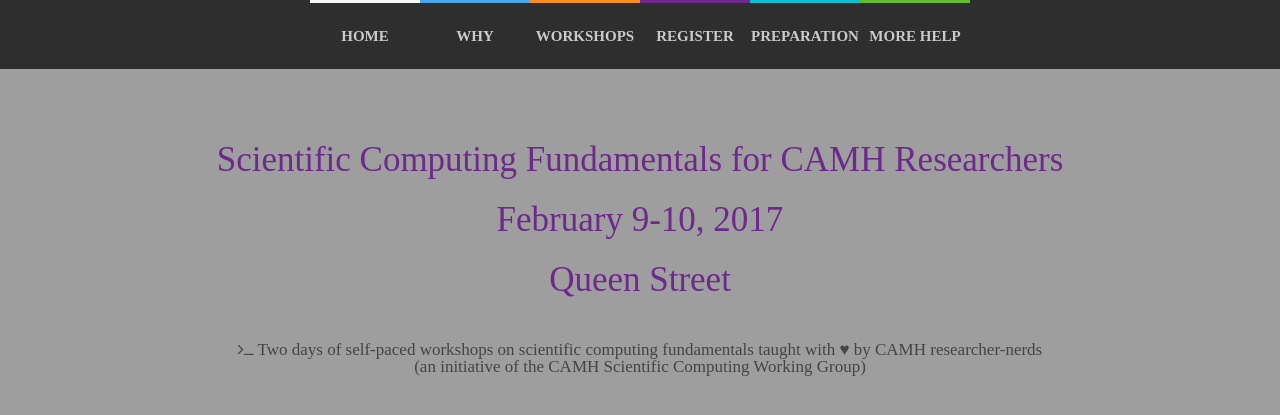
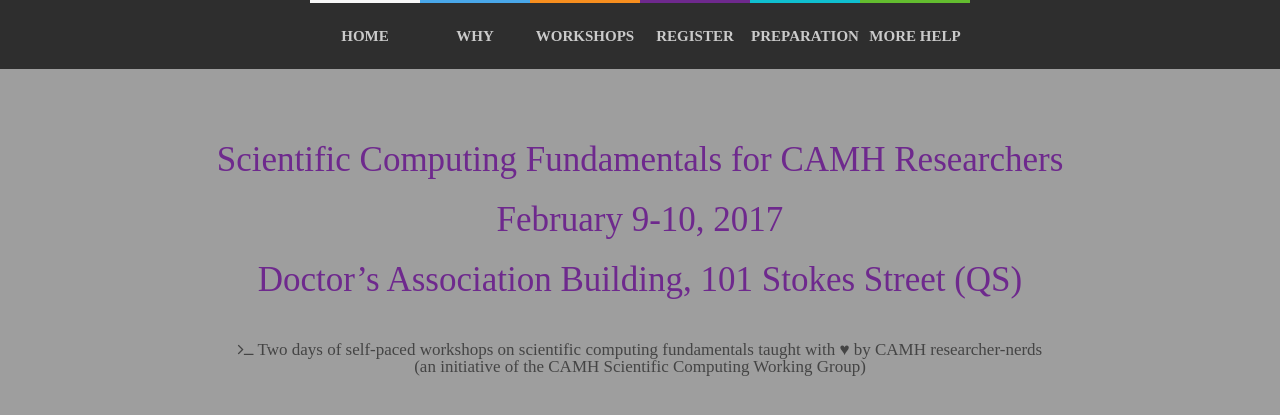
Before and after one commit to CAMH-SCWG/feb-2017-workshops, a Jekyll site: the page built from _posts/2017-01-01-intro.md, in a window 1280 px wide and 1228 px high, cut to the strip 0-425 px from the top of the window. Shown: the top 415 px of the strip. Built offline with Jekyll 4.4.1, drawn with Linux system fonts in a browser that asks for light colours; nearby versions of some CDN libraries; our own code applies the rules of GitHub Pages for plain Markdown files.

Commit message:
Update 2017-01-01-intro.md

```diff
--- a/_posts/2017-01-01-intro.md
+++ b/_posts/2017-01-01-intro.md
@@ -11,7 +11,7 @@
 ## February 9-10, 2017
 
 {: .text-purple}
-## Queen Street
+## Doctor's Association Building, 101 Stokes Street (QS)
 
 <i class="fa fa-terminal" fa-3x aria-hidden="true"></i> Two days of self-paced workshops on scientific computing fundamentals
 taught with ♥ by CAMH researcher-nerds <br>
```
